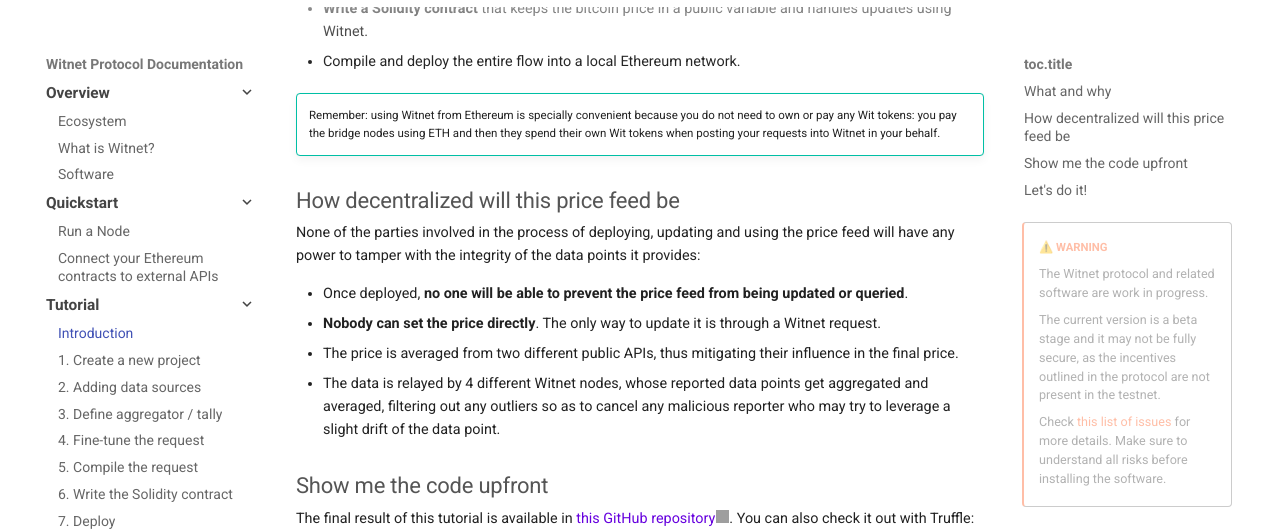
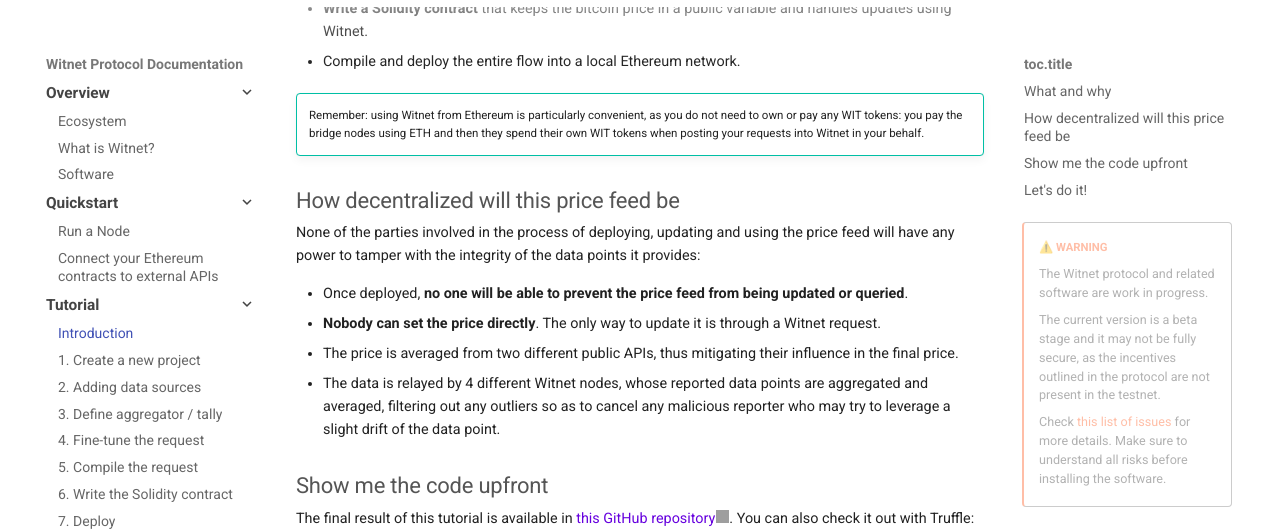
Before and after one commit to witnet/documentation, an MkDocs documentation site: the page built from docs/tutorials/bitcoin-price-feed/introduction.md, in a window 1280 px wide and 900 px high, scrolled down 381 px. Shown: the part 152-683 px from the top of the window. Built offline with MkDocs 1.6.1 and Material for MkDocs 9.7.7, drawn with Linux system fonts in a browser that asks for light colours; some web fonts are replaced; comment, search, counter and statistics services are not loaded; grey boxes are pictures that could not be loaded.

Commit message:
Update introduction to Tutorial
typos, grammar, link fixes

```diff
--- a/docs/tutorials/bitcoin-price-feed/introduction.md
+++ b/docs/tutorials/bitcoin-price-feed/introduction.md
@@ -16,9 +16,9 @@ In this tutorial you will:
 - Compile and deploy the entire flow into a local Ethereum network.
 
 !!! tip ""
-    Remember: using Witnet from Ethereum is specially convenient because
-    you do not need to own or pay any Wit tokens: you pay the bridge
-    nodes using ETH and then they spend their own Wit tokens when
+    Remember: using Witnet from Ethereum is particularly convenient, as
+    you do not need to own or pay any WIT tokens: you pay the bridge
+    nodes using ETH and then they spend their own WIT tokens when
     posting your requests into Witnet in your behalf.
 
 ## How decentralized will this price feed be
@@ -34,7 +34,7 @@ the data points it provides:
 - The price is averaged from two different public APIs, thus mitigating
   their influence in the final price.
 - The data is relayed by 4 different Witnet nodes, whose reported data
-  points get aggregated and averaged, filtering out any outliers so as
+  points are aggregated and averaged, filtering out any outliers so as
   to cancel any malicious reporter who may try to leverage a slight
   drift of the data point.
 
```
